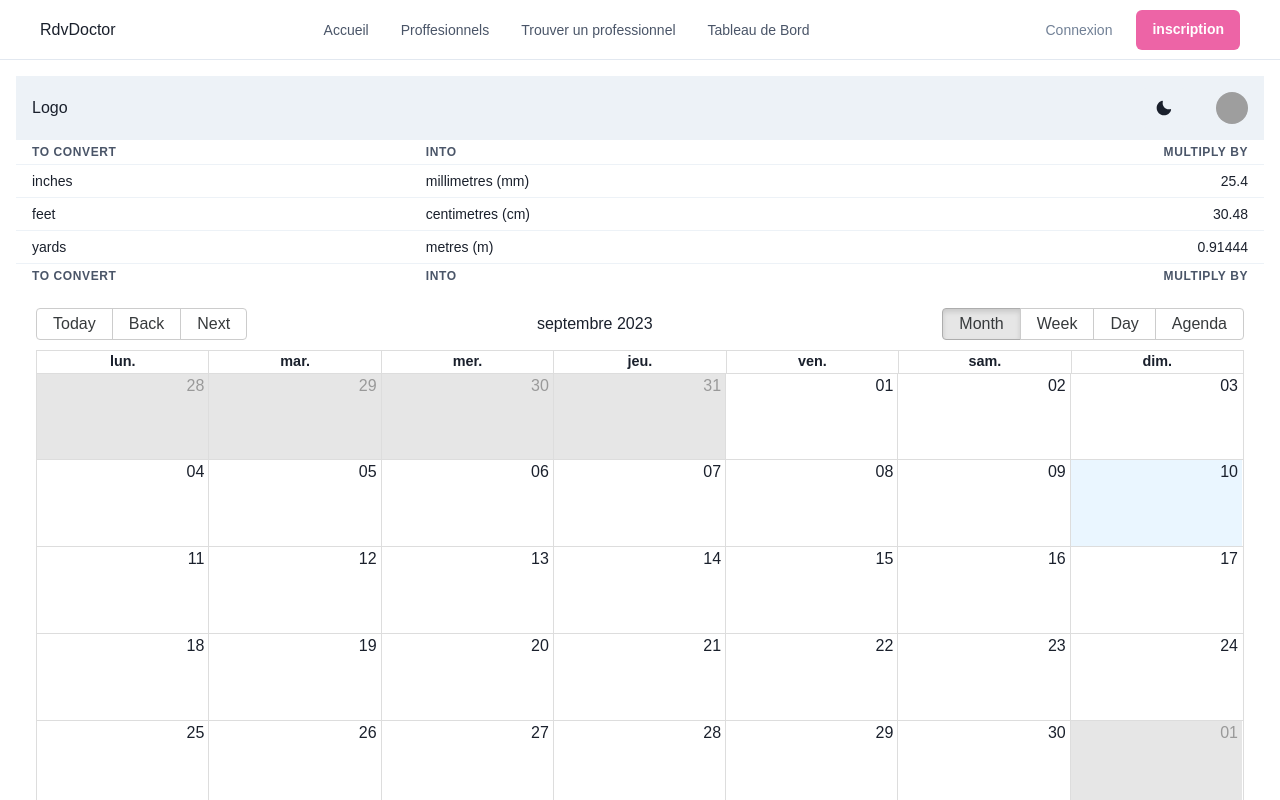
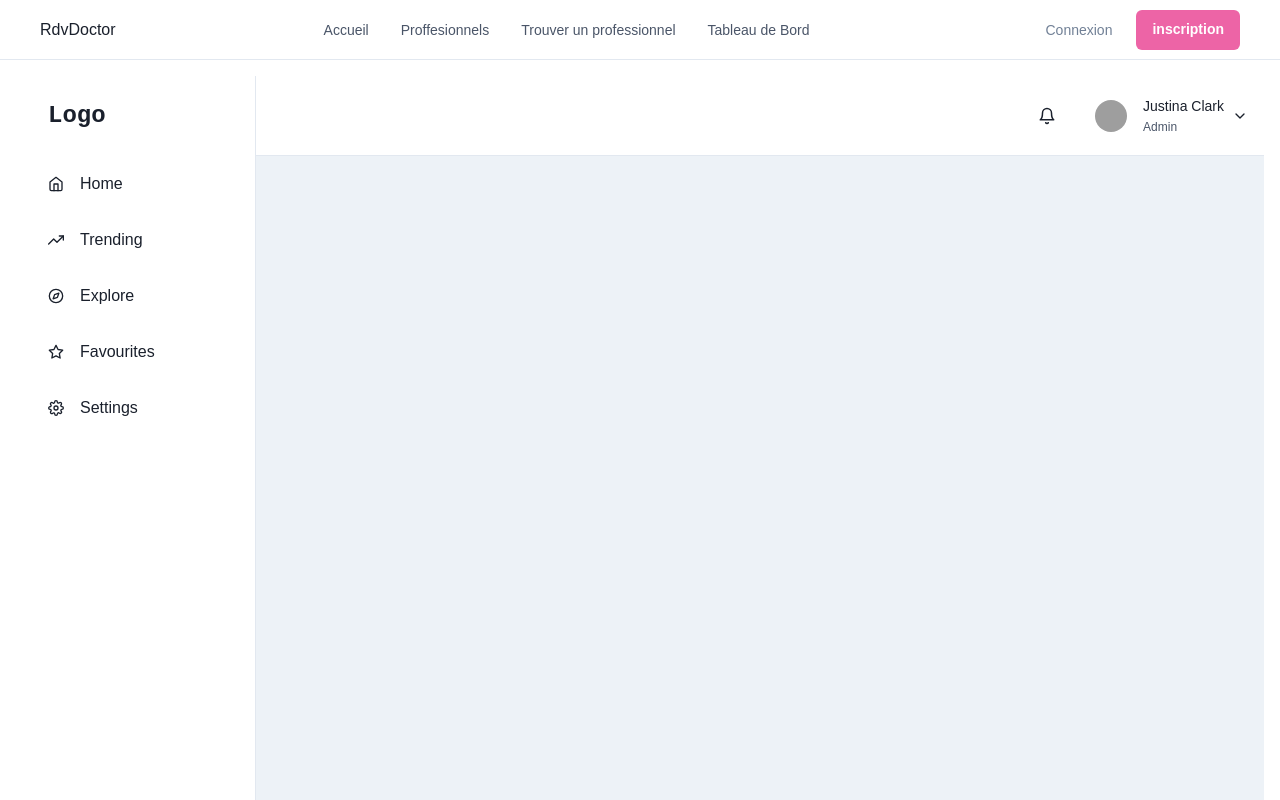
Before and after one commit to tiger-githubb/rdvdoctor, a React (Create React App) app: page /dashboard in a window 1280 px wide. Shown: the top 800 px of the page. Built offline with nearby package versions, Linux system fonts and the light colour scheme; grey boxes are pictures that could not be loaded.

Commit message:
add of sidebar

```diff
--- a/src/pages/Dashboard/Dashboard.tsx
+++ b/src/pages/Dashboard/Dashboard.tsx
@@ -1,28 +1,12 @@
 import React from 'react';
 import { Box } from '@chakra-ui/react';
-import HeaderDashboard from './DashboardComponents/HeaderDashboard';
-import AppointmentsList from './DashboardComponents/AppointmentsList';
-import MyCalendar from './DashboardComponents/Calendar';
+import SidebarWithHeader from './DashboardComponents/SidebarWithHeader';
 
 const Dashboard = () => {
-    // const appointments = [
-    //     {
-    //       id: 1,
-    //       patientName: 'John Doe',
-    //       date: '2023-08-25 10:00 AM',
-    //       reason: 'Checkup',
-    //       status: 'Confirmed',
-    //     },
-    //   ];
-
 
   return (
     <Box p={4} >
-      <HeaderDashboard  />
-      <AppointmentsList/>
-      <MyCalendar/>
-
-
+      <SidebarWithHeader />
     </Box>
   );
 };
--- a/src/pages/Dashboard/DashboardComponents/HeaderDashboard.tsx
+++ /dev/null
@@ -1,96 +0,0 @@
-// eslint-disable-next-line
-'use client'
-
-import {
-  Box,
-  Flex,
-  Avatar,
-  Button,
-  Menu,
-  MenuButton,
-  MenuList,
-  MenuItem,
-  MenuDivider,
-  useColorModeValue,
-  Stack,
-  useColorMode,
-  Center,
-} from '@chakra-ui/react'
-import { MoonIcon, SunIcon } from '@chakra-ui/icons'
-
-interface Props {
-  children: React.ReactNode
-}
-// eslint-disable-next-line
-const NavLink = (props: Props) => {
-  const { children } = props
-
-  return (
-    <Box
-      as="a"
-      px={2}
-      py={1}
-      rounded={'md'}
-      _hover={{
-        textDecoration: 'none',
-        bg: useColorModeValue('gray.200', 'gray.700'),
-      }}
-      href={'#'}>
-      {children}
-    </Box>
-  )
-}
-
-export default function HeaderDashboard() {
-  const { colorMode, toggleColorMode } = useColorMode()
-  // const { isOpen, onOpen, onClose } = useDisclosure()
-  return (
-    <>
-      <Box bg={useColorModeValue('gray.100', 'gray.900')} px={4}>
-        <Flex h={16} alignItems={'center'} justifyContent={'space-between'}>
-          <Box>Logo</Box>
-
-          <Flex alignItems={'center'}>
-            <Stack direction={'row'} spacing={7}>
-              <Button onClick={toggleColorMode}>
-                {colorMode === 'light' ? <MoonIcon /> : <SunIcon />}
-              </Button>
-
-              <Menu>
-                <MenuButton
-                  as={Button}
-                  rounded={'full'}
-                  variant={'link'}
-                  cursor={'pointer'}
-                  minW={0}>
-                  <Avatar
-                    size={'sm'}
-                    src={'https://avatars.dicebear.com/api/male/username.svg'}
-                  />
-                </MenuButton>
-                <MenuList alignItems={'center'}>
-                  <br />
-                  <Center>
-                    <Avatar
-                      size={'2xl'}
-                      src={'https://avatars.dicebear.com/api/male/username.svg'}
-                    />
-                  </Center>
-                  <br />
-                  <Center>
-                    <p>Username</p>
-                  </Center>
-                  <br />
-                  <MenuDivider />
-                  <MenuItem>Your Servers</MenuItem>
-                  <MenuItem>Account Settings</MenuItem>
-                  <MenuItem>Logout</MenuItem>
-                </MenuList>
-              </Menu>
-            </Stack>
-          </Flex>
-        </Flex>
-      </Box>
-    </>
-  )
-}
--- /dev/null
+++ b/src/pages/Dashboard/DashboardComponents/SidebarWithHeader.tsx
@@ -0,0 +1,221 @@
+'use client'
+
+import {
+  IconButton,
+  Avatar,
+  Box,
+  CloseButton,
+  Flex,
+  HStack,
+  VStack,
+  Icon,
+  useColorModeValue,
+  Text,
+  Drawer,
+  DrawerContent,
+  useDisclosure,
+  BoxProps,
+  FlexProps,
+  Menu,
+  MenuButton,
+  MenuDivider,
+  MenuItem,
+  MenuList,
+} from '@chakra-ui/react'
+import {
+  FiHome,
+  FiTrendingUp,
+  FiCompass,
+  FiStar,
+  FiSettings,
+  FiMenu,
+  FiBell,
+  FiChevronDown,
+} from 'react-icons/fi'
+import { IconType } from 'react-icons'
+
+interface LinkItemProps {
+  name: string
+  icon: IconType
+}
+
+interface NavItemProps extends FlexProps {
+  icon: IconType
+  children: React.ReactNode
+}
+
+interface MobileProps extends FlexProps {
+  onOpen: () => void
+}
+
+interface SidebarProps extends BoxProps {
+  onClose: () => void
+}
+
+const LinkItems: Array<LinkItemProps> = [
+  { name: 'Home', icon: FiHome },
+  { name: 'Trending', icon: FiTrendingUp },
+  { name: 'Explore', icon: FiCompass },
+  { name: 'Favourites', icon: FiStar },
+  { name: 'Settings', icon: FiSettings },
+]
+
+const SidebarContent = ({ onClose, ...rest }: SidebarProps) => {
+  return (
+    <Box
+      transition="3s ease"
+      bg={useColorModeValue('white', 'gray.900')}
+      borderRight="1px"
+      borderRightColor={useColorModeValue('gray.200', 'gray.700')}
+      w={{ base: 'full', md: 60 }}
+      pos="fixed"
+      h="full"
+      {...rest}>
+      <Flex h="20" alignItems="center" mx="8" justifyContent="space-between">
+        <Text fontSize="2xl" fontFamily="monospace" fontWeight="bold">
+          Logo
+        </Text>
+        <CloseButton display={{ base: 'flex', md: 'none' }} onClick={onClose} />
+      </Flex>
+      {LinkItems.map((link) => (
+        <NavItem key={link.name} icon={link.icon}>
+          {link.name}
+        </NavItem>
+      ))}
+    </Box>
+  )
+}
+
+const NavItem = ({ icon, children, ...rest }: NavItemProps) => {
+  return (
+    <Box
+      as="a"
+      href="#"
+      style={{ textDecoration: 'none' }}
+      _focus={{ boxShadow: 'none' }}>
+      <Flex
+        align="center"
+        p="4"
+        mx="4"
+        borderRadius="lg"
+        role="group"
+        cursor="pointer"
+        _hover={{
+          bg: 'cyan.400',
+          color: 'white',
+        }}
+        {...rest}>
+        {icon && (
+          <Icon
+            mr="4"
+            fontSize="16"
+            _groupHover={{
+              color: 'white',
+            }}
+            as={icon}
+          />
+        )}
+        {children}
+      </Flex>
+    </Box>
+  )
+}
+
+const MobileNav = ({ onOpen, ...rest }: MobileProps) => {
+  return (
+    <Flex
+      ml={{ base: 0, md: 60 }}
+      px={{ base: 4, md: 4 }}
+      height="20"
+      alignItems="center"
+      bg={useColorModeValue('white', 'gray.900')}
+      borderBottomWidth="1px"
+      borderBottomColor={useColorModeValue('gray.200', 'gray.700')}
+      justifyContent={{ base: 'space-between', md: 'flex-end' }}
+      {...rest}>
+      <IconButton
+        display={{ base: 'flex', md: 'none' }}
+        onClick={onOpen}
+        variant="outline"
+        aria-label="open menu"
+        icon={<FiMenu />}
+      />
+
+      <Text
+        display={{ base: 'flex', md: 'none' }}
+        fontSize="2xl"
+        fontFamily="monospace"
+        fontWeight="bold">
+        Logo
+      </Text>
+
+      <HStack spacing={{ base: '0', md: '6' }}>
+        <IconButton size="lg" variant="ghost" aria-label="open menu" icon={<FiBell />} />
+        <Flex alignItems={'center'}>
+          <Menu>
+            <MenuButton py={2} transition="all 0.3s" _focus={{ boxShadow: 'none' }}>
+              <HStack>
+                <Avatar
+                  size={'sm'}
+                  src={
+                    'https://images.unsplash.com/photo-1619946794135-5bc917a27793?ixlib=rb-0.3.5&q=80&fm=jpg&crop=faces&fit=crop&h=200&w=200&s=b616b2c5b373a80ffc9636ba24f7a4a9'
+                  }
+                />
+                <VStack
+                  display={{ base: 'none', md: 'flex' }}
+                  alignItems="flex-start"
+                  spacing="1px"
+                  ml="2">
+                  <Text fontSize="sm">Justina Clark</Text>
+                  <Text fontSize="xs" color="gray.600">
+                    Admin
+                  </Text>
+                </VStack>
+                <Box display={{ base: 'none', md: 'flex' }}>
+                  <FiChevronDown />
+                </Box>
+              </HStack>
+            </MenuButton>
+            <MenuList
+              bg={useColorModeValue('white', 'gray.900')}
+              borderColor={useColorModeValue('gray.200', 'gray.700')}>
+              <MenuItem>Profile</MenuItem>
+              <MenuItem>Settings</MenuItem>
+              <MenuItem>Billing</MenuItem>
+              <MenuDivider />
+              <MenuItem>Sign out</MenuItem>
+            </MenuList>
+          </Menu>
+        </Flex>
+      </HStack>
+    </Flex>
+  )
+}
+
+const SidebarWithHeader = () => {
+  const { isOpen, onOpen, onClose } = useDisclosure()
+
+  return (
+    <Box minH="100vh" bg={useColorModeValue('gray.100', 'gray.900')}>
+      <SidebarContent onClose={() => onClose} display={{ base: 'none', md: 'block' }} />
+      <Drawer
+        isOpen={isOpen}
+        placement="left"
+        onClose={onClose}
+        returnFocusOnClose={false}
+        onOverlayClick={onClose}
+        size="full">
+        <DrawerContent>
+          <SidebarContent onClose={onClose} />
+        </DrawerContent>
+      </Drawer>
+      {/* mobilenav */}
+      <MobileNav onOpen={onOpen} />
+      <Box ml={{ base: 0, md: 60 }} p="4">
+        {/* Content */}
+      </Box>
+    </Box>
+  )
+}
+
+export default SidebarWithHeader;
```
